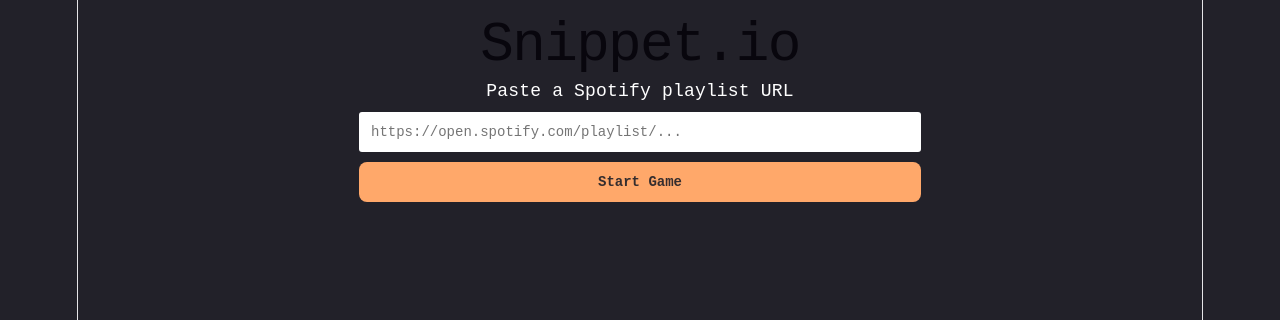
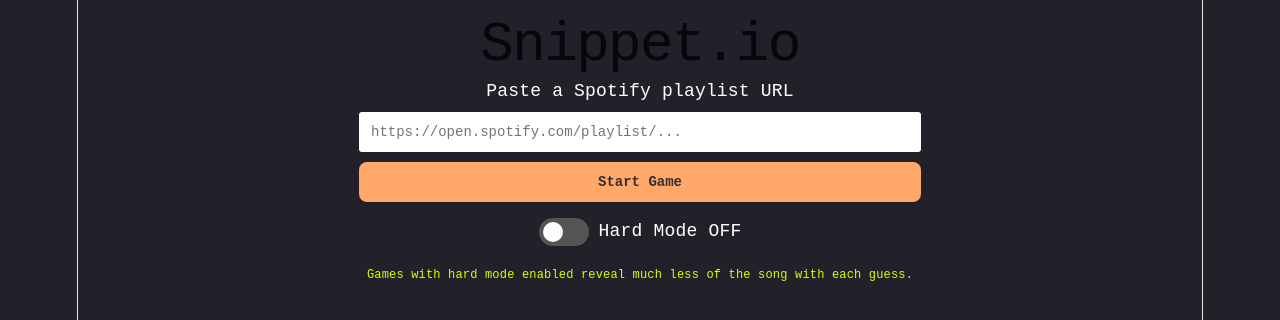
Before and after one commit to scruffypilot/snippet-io, a React app in the folder frontend/: page / in a window 1280 px wide. Shown: the top 320 px of the page. Built offline with nearby package versions, Linux system fonts and the light colour scheme; the HTML template or start-up script is replaced by a standard one.

Commit message:
moved hard mode boolean logic to backend

```diff
--- a/frontend/src/App.css
+++ b/frontend/src/App.css
@@ -76,6 +76,12 @@
   color: #ff6b6b;
   margin-top: 8px;
   font-size: 14px;
+}
+
+.hint {
+  margin-top: 5px;
+  font-size: 12px;
+  color: #d9ff03;
 }
 
 /* input field */
--- a/frontend/src/App.jsx
+++ b/frontend/src/App.jsx
@@ -7,6 +7,7 @@
   const [startTime, setStartTime] = useState(null);
   const [isPlaying, setIsPlaying] = useState(false);
   const [gameId, setGameId] = useState(null);
+  const [gameHardMode, setGameHardMode] = useState(false);
 
   const [guessInput, setGuessInput] = useState("");
   const [guesses, setGuesses] = useState([]);
@@ -22,7 +23,7 @@
   const guessText = guessCount === 1 ? "round" : "rounds";
   const normalDuration = 2 * guessCount - 1;
   const hardDuration = guessCount * 0.5;
-  const snippetDuration = hardMode ? hardDuration : normalDuration; // use hardDuration if hardMode
+  const snippetDuration = gameHardMode ? hardDuration : normalDuration; // use hardDuration if hardMode
   const gameOver = guessCount > 5;
 
 
@@ -39,10 +40,19 @@
   function loadTrack() {
   fetch("http://127.0.0.1:8000/start-game", {
     method: "POST",
+      headers: {
+    "Content-Type": "application/json",
+  },
+  body: JSON.stringify({
+    hard_mode: hardMode,
+  }),
   })
     .then(res => res.json())
     .then(data => {
       setTrack(data.track);
+      setGameId(data.game_id);
+      setGameHardMode(data.hard_mode);
+
 
       const audioObj = new Audio(data.track.preview_url);
 
@@ -197,7 +207,31 @@
           >
             Start Game
           </button>
+          <div className="toggle-row">
+            {!revealed && (
+              <label className="switch">
+                <input
+                  type="checkbox"
+                  checked={hardMode}
+                  disabled={gameStarted}
+                  onChange={() => setHardMode(!hardMode)}
+                />
+
+                <span className="slider"></span>
+              </label>
+            )}
+            {!revealed && (
+              <span>
+                Hard Mode {hardMode ? "ON" : "OFF"}
+              </span>
+
+            )}
+          </div>
+          <p className = "hint">Games with hard mode enabled reveal much less of the song with each guess.</p>
         </div>
+
+
+
       ) : gameOver && !revealed ? (
         <div className="win-buttons">
           <h2>Game Over!</h2>
@@ -237,27 +271,6 @@
               </div>
             </div>
           )}
-
-          <div className="toggle-row">
-
-            {!revealed && (
-              <label className="switch">
-                <input
-                  type="checkbox"
-                  checked={hardMode}
-                  disabled={gameStarted}
-                  onChange={() => setHardMode(!hardMode)}
-                />
-
-                <span className="slider"></span>
-              </label>
-            )}
-            {!revealed && (
-              <span>
-                Hard Mode {hardMode ? "ON" : "OFF"}
-              </span>
-            )}
-          </div>
 
 
           {!revealed && (
```
Also changed, not shown: 1 other file (tests, documents, lock files or other folders).
